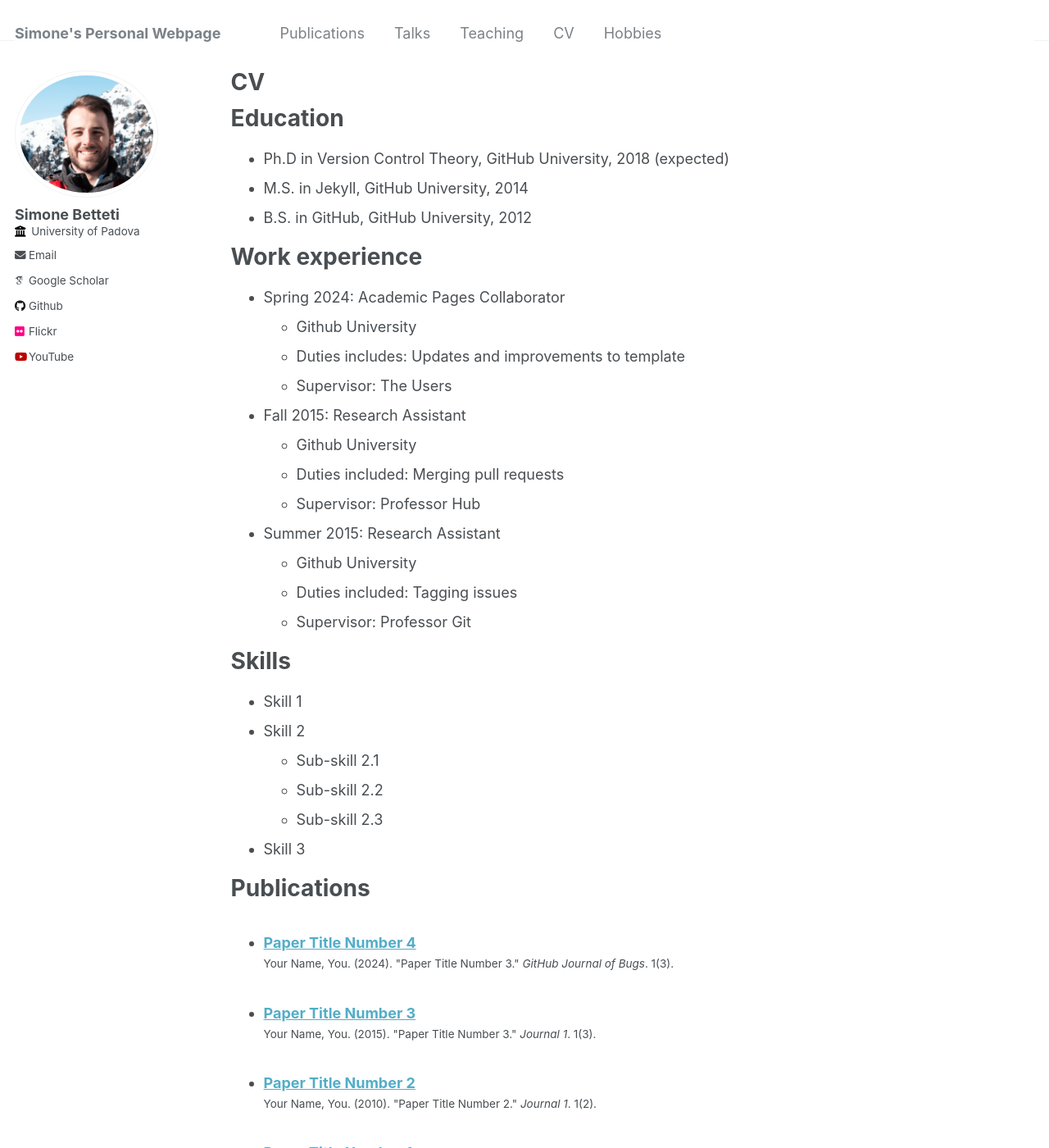
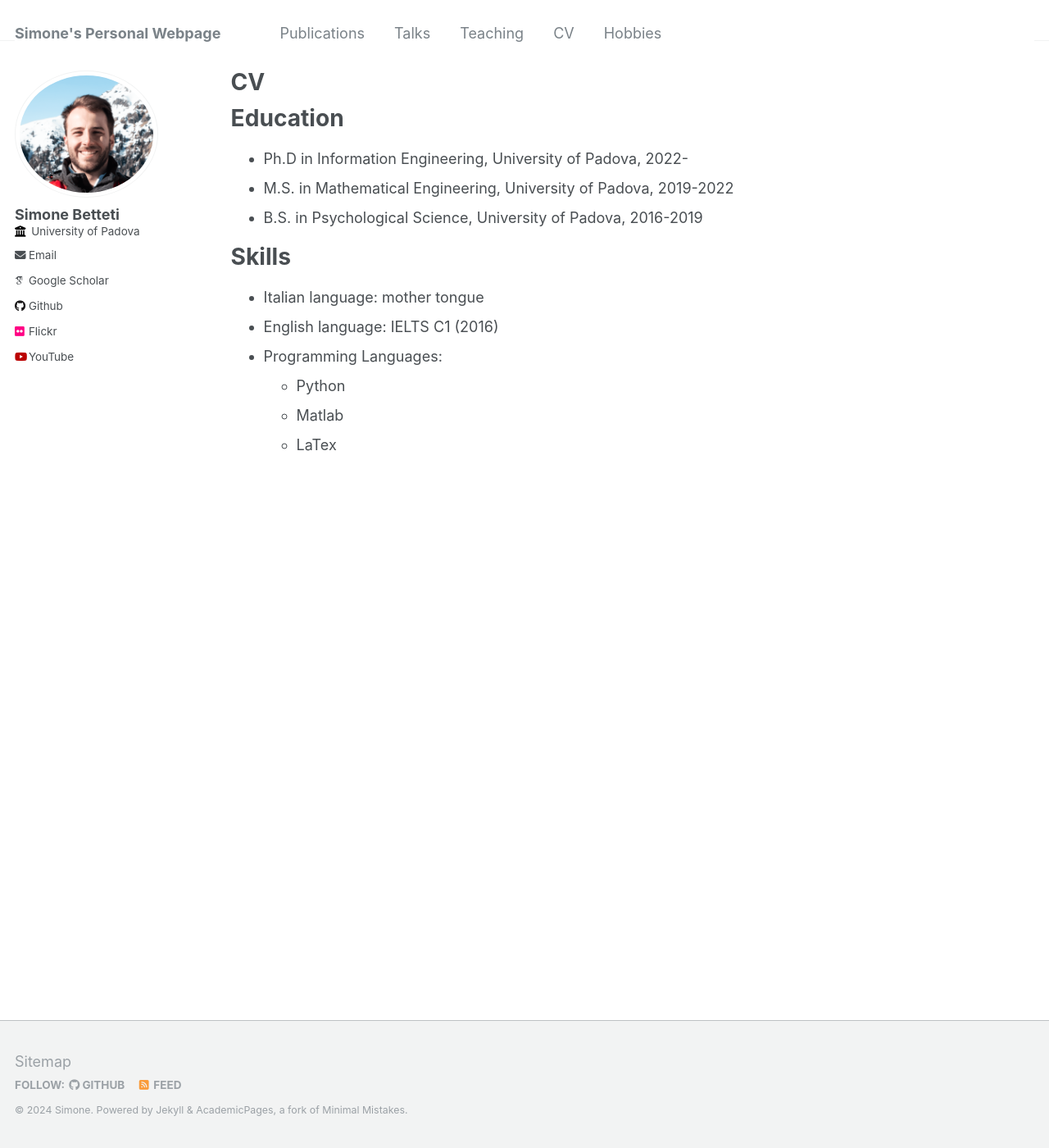
Before and after one commit to sim1bet/sim1bet.github.io, a Jekyll site: the page built from _pages/cv.md, in a window 1280 px wide and 1400 px high. Shown: the whole window at 82% size. Built offline with Jekyll 4.4.1, drawn with Linux system fonts in a browser that asks for light colours; some web fonts are replaced; some of the changed text lies outside the part shown.

Commit message:
Update cv.md

```diff
--- a/_pages/cv.md
+++ b/_pages/cv.md
@@ -11,54 +11,15 @@ redirect_from:
 
 Education
 ======
-* Ph.D in Version Control Theory, GitHub University, 2018 (expected)
-* M.S. in Jekyll, GitHub University, 2014
-* B.S. in GitHub, GitHub University, 2012
-
-Work experience
-======
-* Spring 2024: Academic Pages Collaborator
-  * Github University
-  * Duties includes: Updates and improvements to template
-  * Supervisor: The Users
-
-* Fall 2015: Research Assistant
-  * Github University
-  * Duties included: Merging pull requests
-  * Supervisor: Professor Hub
-
-* Summer 2015: Research Assistant
-  * Github University
-  * Duties included: Tagging issues
-  * Supervisor: Professor Git
+* Ph.D in Information Engineering, University of Padova, 2022-
+* M.S. in Mathematical Engineering, University of Padova, 2019-2022
+* B.S. in Psychological Science, University of Padova, 2016-2019
 
 Skills
 ======
-* Skill 1
-* Skill 2
-  * Sub-skill 2.1
-  * Sub-skill 2.2
-  * Sub-skill 2.3
-* Skill 3
-
-Publications
-======
-  <ul>{% for post in site.publications reversed %}
-    {% include archive-single-cv.html %}
-  {% endfor %}</ul>
-
-Talks
-======
-  <ul>{% for post in site.talks reversed %}
-    {% include archive-single-talk-cv.html  %}
-  {% endfor %}</ul>
-
-Teaching
-======
-  <ul>{% for post in site.teaching reversed %}
-    {% include archive-single-cv.html %}
-  {% endfor %}</ul>
-
-Service and leadership
-======
-* Currently signed in to 43 different slack teams
+* Italian language: mother tongue
+* English language: IELTS C1 (2016)
+* Programming Languages:
+  * Python
+  * Matlab
+  * LaTex
```
